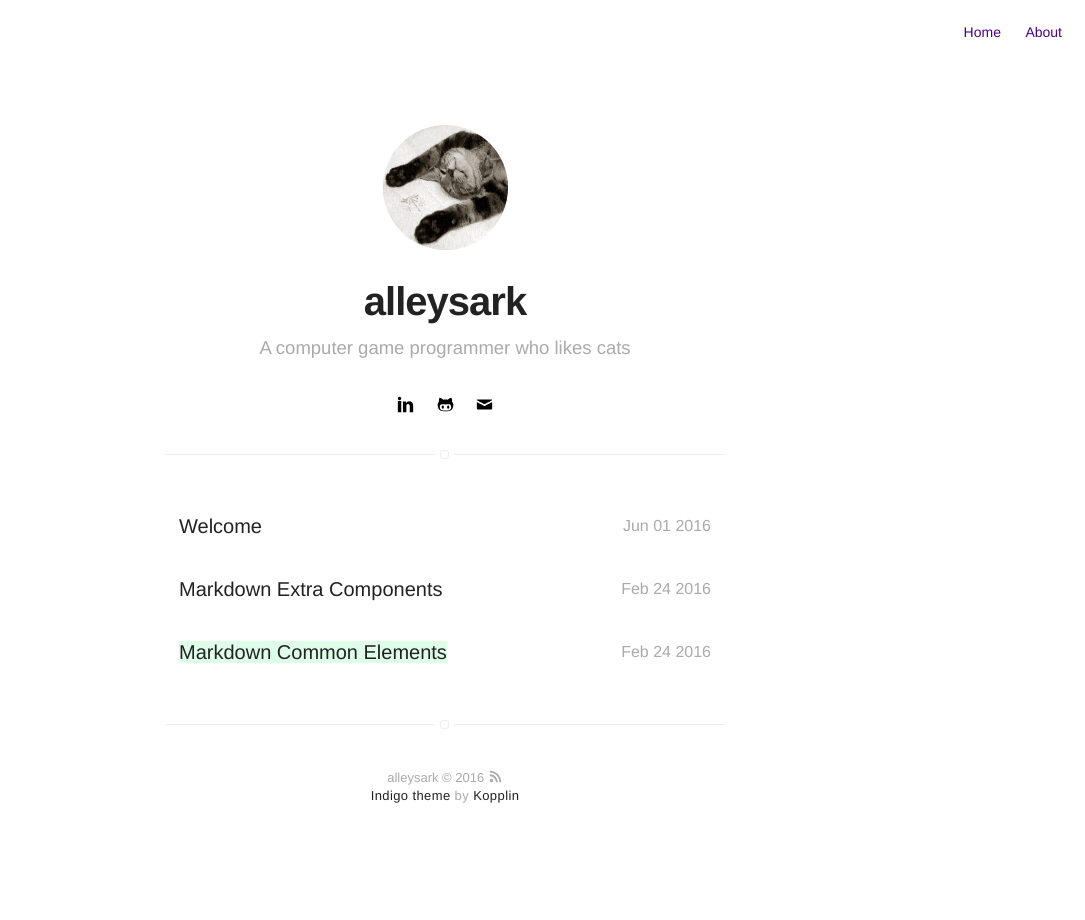
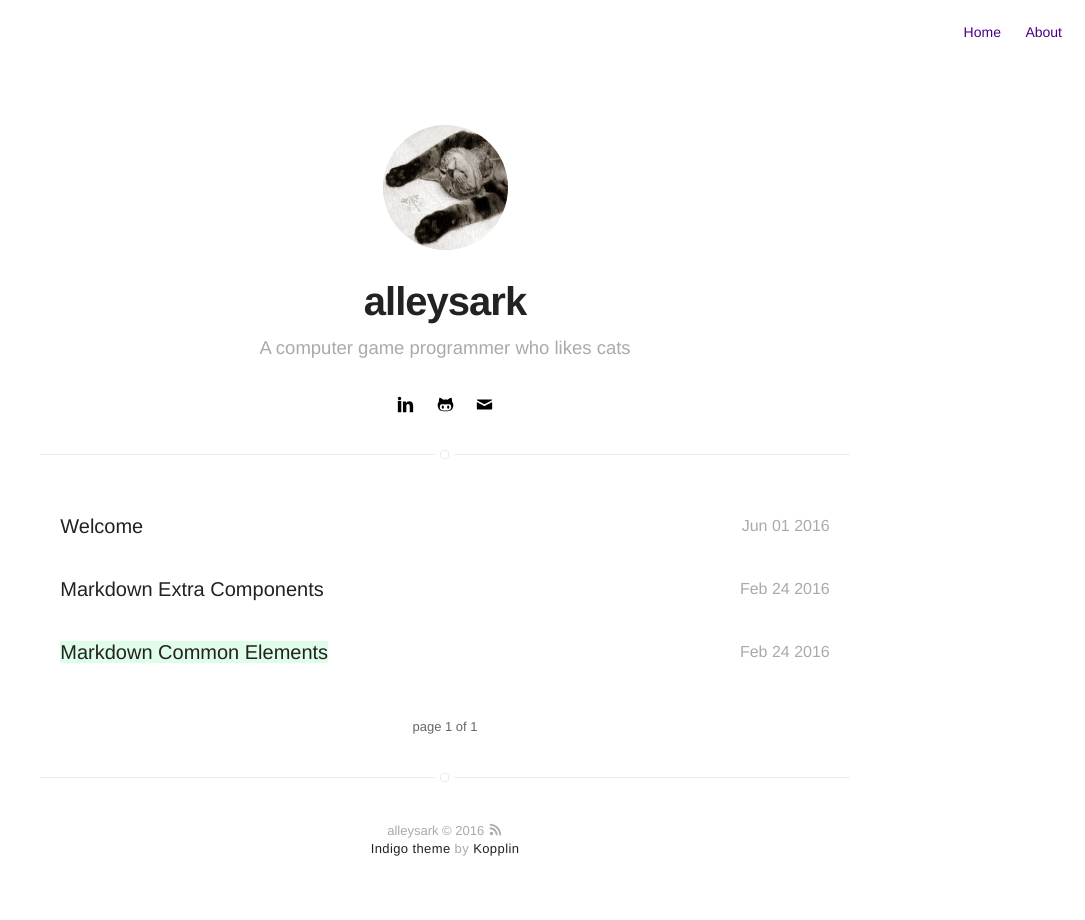
Before and after one commit to alleysark/alleysark.github.io, a Jekyll site: the page built from blog/index.html, in a window 1280 px wide. Shown: the whole page, without its empty margins (195-1280 px from the left). Built offline with Jekyll 4.4.1, drawn with Linux system fonts in a browser that asks for light colours; the list of posts is cut into pages by our own code.

Commit message:
enlarge post width

```diff
--- a/_config.yml
+++ b/_config.yml
@@ -40,11 +40,11 @@ email: dev.alleysark@gmail.com
 # do you want a larger site? change the option below
 # options: [normal, large] | default: normal
 # normal = 560px / large = 810px
-width: normal
+width: large
 
 # if you don't need pagination, comment the *paginate* configs below
-# paginate: 5
-# paginate_path: "blog/:num/"
+paginate: 5
+paginate_path: "blog/:num/"
 
 # if you don't need projects, about, blog, comment the *projects* configs below
 #projects: true
```
